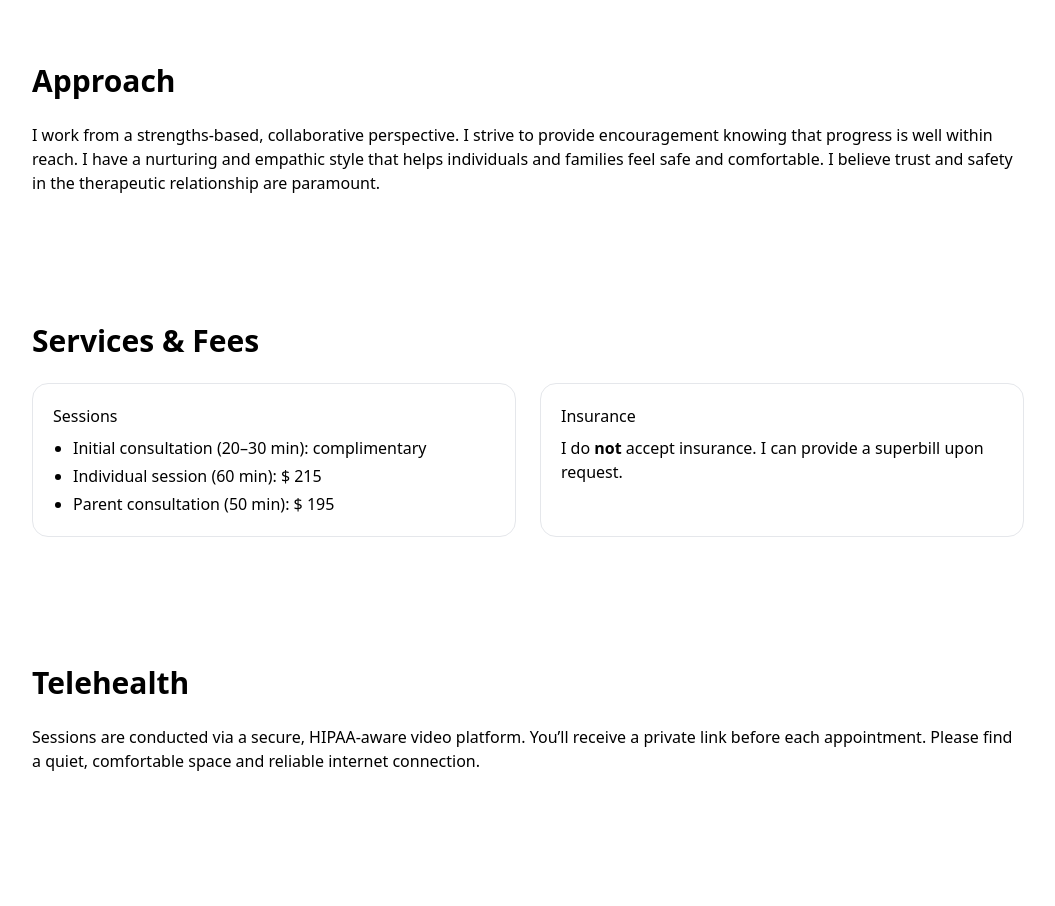
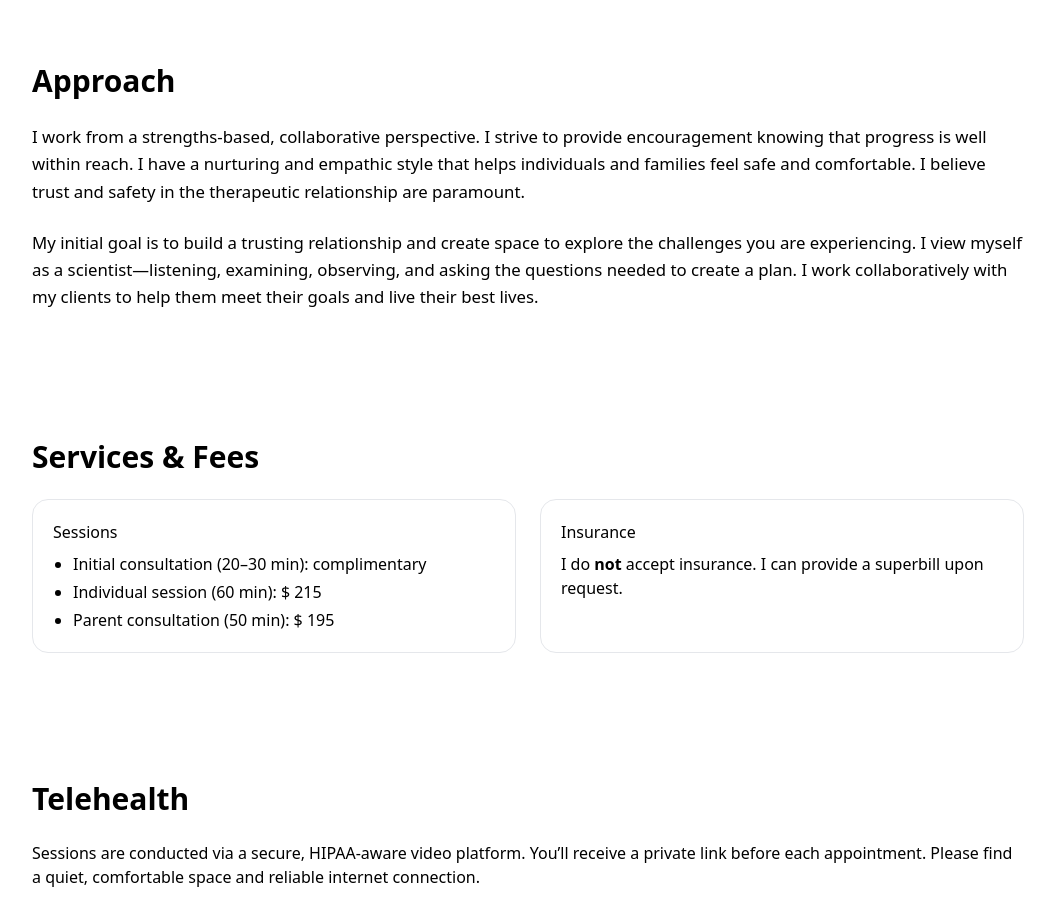
Before and after one commit to mbdiamo/therapy-site, a React (Vite) app: page / in a window 1280 px wide. Shown: the part 1580-2486 px from the top of the page, without its empty margins (112-1167 px from the left). Built offline with nearby package versions, Linux system fonts and the light colour scheme.

Commit message:
Update App.jsx

```diff
--- a/src/App.jsx
+++ b/src/App.jsx
@@ -135,12 +135,19 @@ export default function App() {
       </Section>
 
 <Section id="approach" title="Approach">
+  <div className="space-y-6 leading-relaxed text-[1.05rem]">
     <p>
       I work from a strengths-based, collaborative perspective. I strive to provide encouragement knowing that progress is well within reach.
       I have a nurturing and empathic style that helps individuals and families feel safe and comfortable.
       I believe trust and safety in the therapeutic relationship are paramount.
+    </p>
 
+    <p>
+      My initial goal is to build a trusting relationship and create space to explore the challenges you are experiencing.
+      I view myself as a scientist—listening, examining, observing, and asking the questions needed to create a plan.
+      I work collaboratively with my clients to help them meet their goals and live their best lives.
     </p>
+  </div>
 </Section>
 
       <Section id="services" title="Services & Fees">
```
Lines whose indentation alone changed are shown as unchanged.
